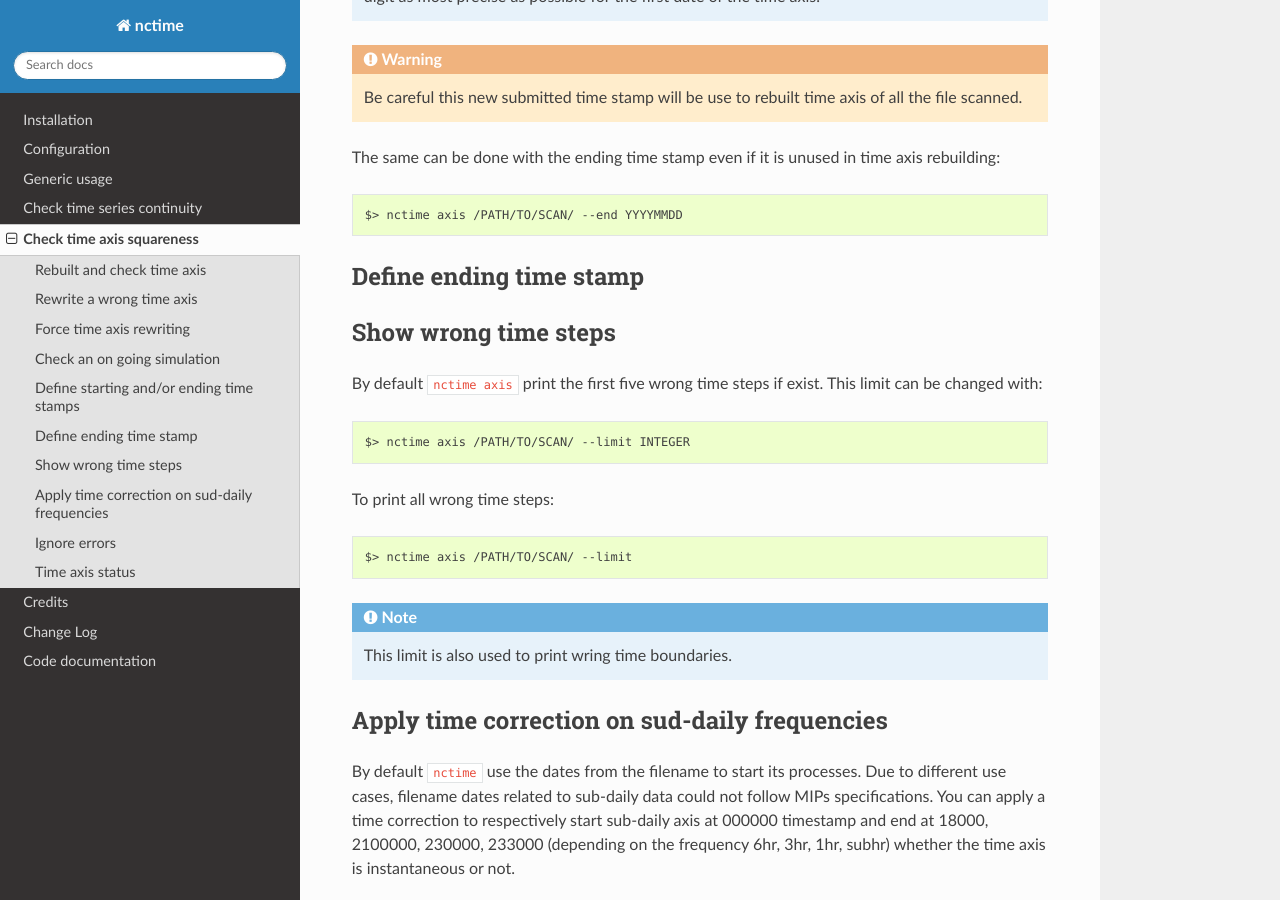
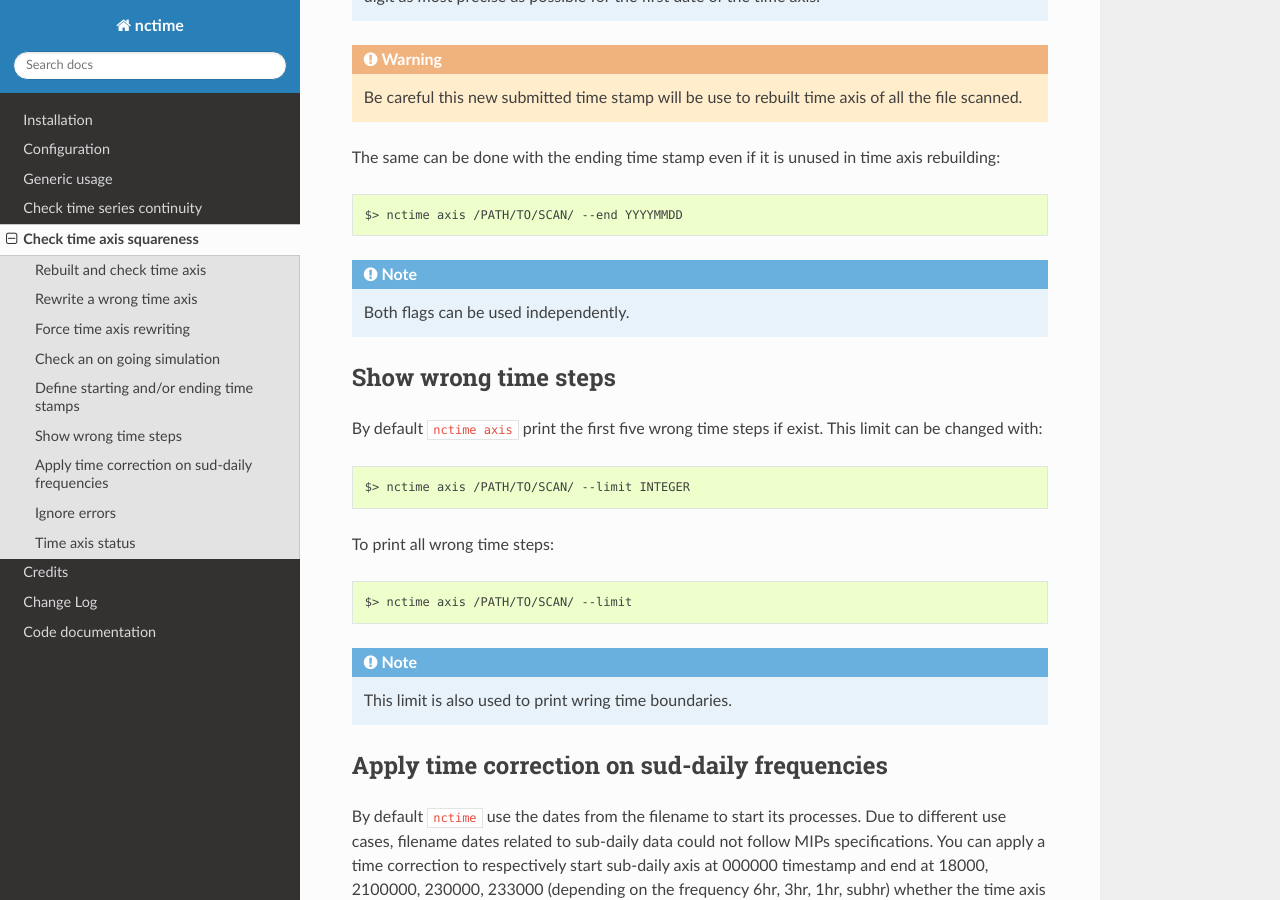
Before and after one commit to ESPRI-Mod/nctime, a Sphinx documentation site: the page built from docs/axis.rst, in a window 1280 px wide and 900 px high, scrolled down 1727 px. Built offline with Sphinx 7.4.7 and the Read the Docs theme 2.0.0, drawn with Linux system fonts in a browser that asks for light colours; pages that are not in the unit, such as notebooks, are missing from menus; the version number could not be read and is left out.

Commit message:
Doc update

```diff
--- a/docs/axis.rst
+++ b/docs/axis.rst
@@ -81,9 +81,8 @@ The same can be done with the ending time stamp even if it is unused in time axi
 
     $> nctime axis /PATH/TO/SCAN/ --end YYYYMMDD
 
-Define ending time stamp
-************************
-
+.. note::
+    Both flags can be used independently.
 
 Show wrong time steps
 *********************
```
